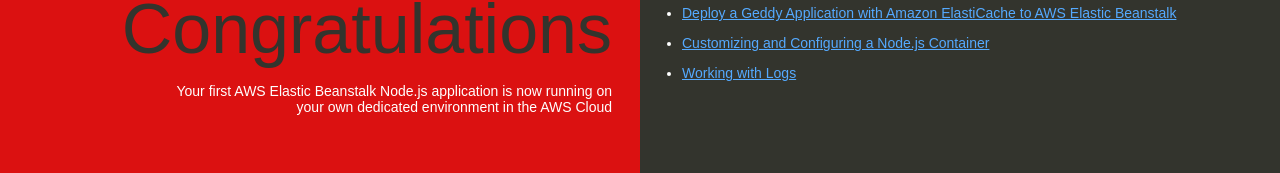
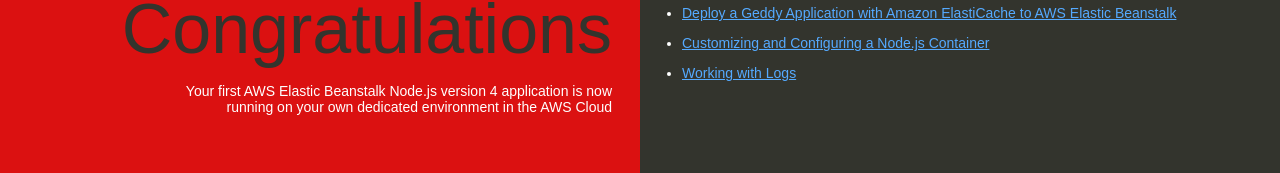
Before and after one commit to codricageo/my-node-js-test, a website: page index.html in a window 1280 px wide. Shown: the part 212-385 px from the top of the page. Drawn offline with Linux system fonts and the light colour scheme.

Commit message:
version4

```diff
--- a/index.html
+++ b/index.html
@@ -75,7 +75,7 @@
   <body>
     <div class="textColumn">
       <h1>Congratulations</h1>
-      <p>Your first AWS Elastic Beanstalk Node.js application is now running on your own dedicated environment in the AWS Cloud</p>
+      <p>Your first AWS Elastic Beanstalk Node.js version 4 application is now running on your own dedicated environment in the AWS Cloud</p>
     </div>
     <div class="linksColumn">
       <h2>What's Next?</h2>
```
